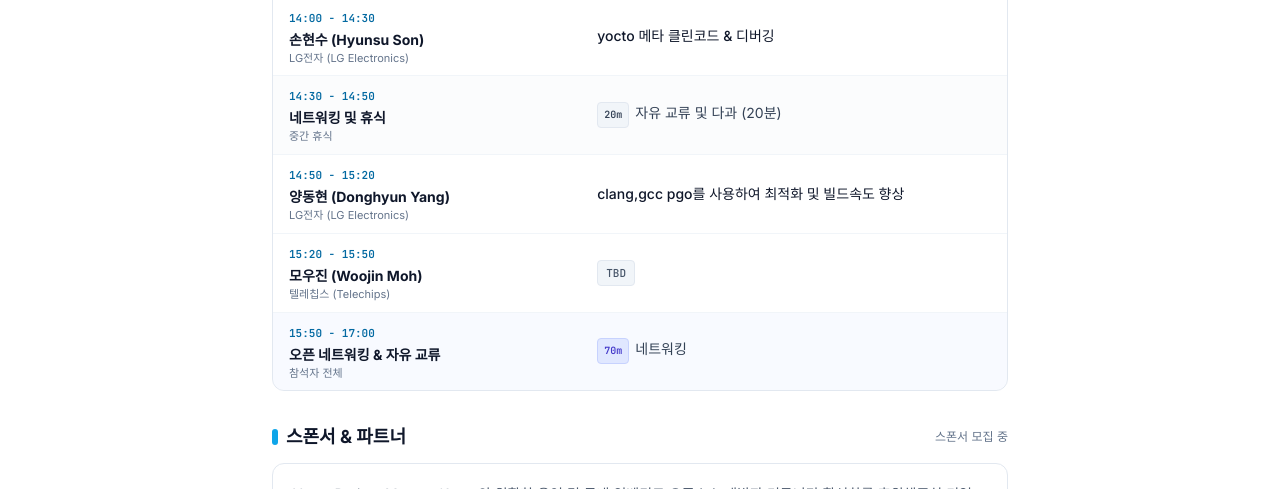
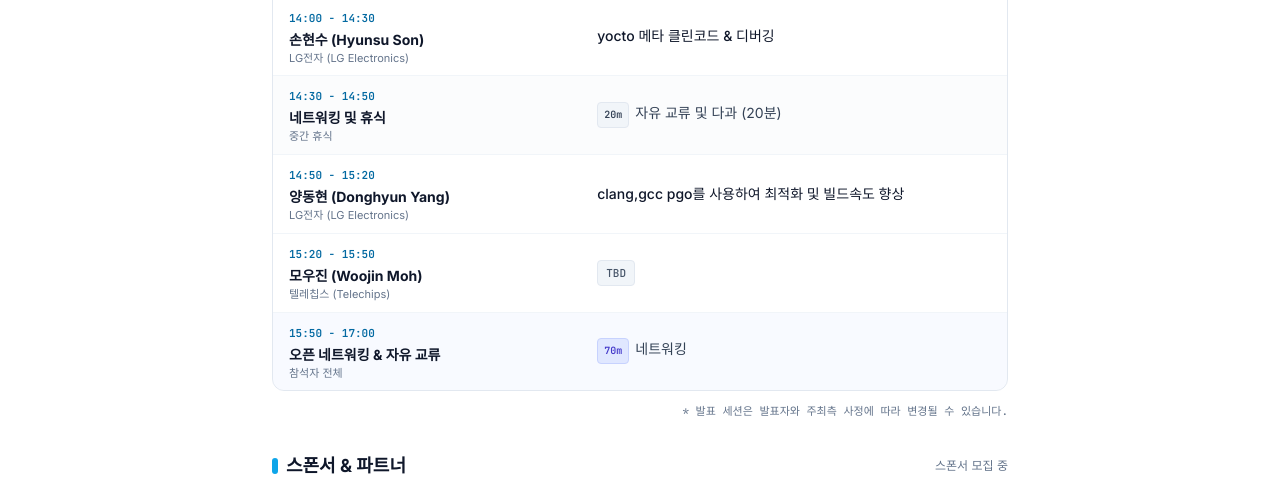
Before and after one commit to chbaede/yocto-meetup, a plain HTML site: page index.html in a window 1280 px wide. Shown: the part 1225-1714 px from the top of the page. Drawn offline with nearby package versions, Linux system fonts and the light colour scheme; a web font is replaced by a local one.

Commit message:
docs: add note on potential session changes
- Add note stating sessions are subject to change based on speaker/organizer circumstances
- Update schedule footer in index.html and sync README

```diff
--- a/index.html
+++ b/index.html
@@ -190,6 +190,9 @@
             </tbody>
           </table>
         </div>
+        <div class="text-[11px] text-slate-500 font-mono text-right" data-i18n="schedule_note">
+          * 발표 세션은 발표자와 주최측 사정에 따라 변경될 수 있습니다.
+        </div>
       </section>
 
       <!-- Sponsors Section -->
@@ -301,6 +304,7 @@
         th_speaker: "시간 / 발표자",
         th_topic: "주제 및 내용",
         th_time: "시간",
+        schedule_note: "* 발표 세션은 발표자와 주최측 사정에 따라 변경될 수 있습니다.",
         topic_tbd: "TBD",
         social_name: "오픈 네트워킹 & 자유 교류",
         social_org: "참석자 전체",
@@ -333,6 +337,7 @@
         th_speaker: "Time & Speaker",
         th_topic: "Topic & Details",
         th_time: "Time",
+        schedule_note: "* Sessions and topics are subject to change depending on speaker and organizer circumstances.",
         topic_tbd: "TBD",
         social_name: "Open Networking & Social Mixer",
         social_org: "All Attendees",
```
Also changed, not shown: 1 other file.
